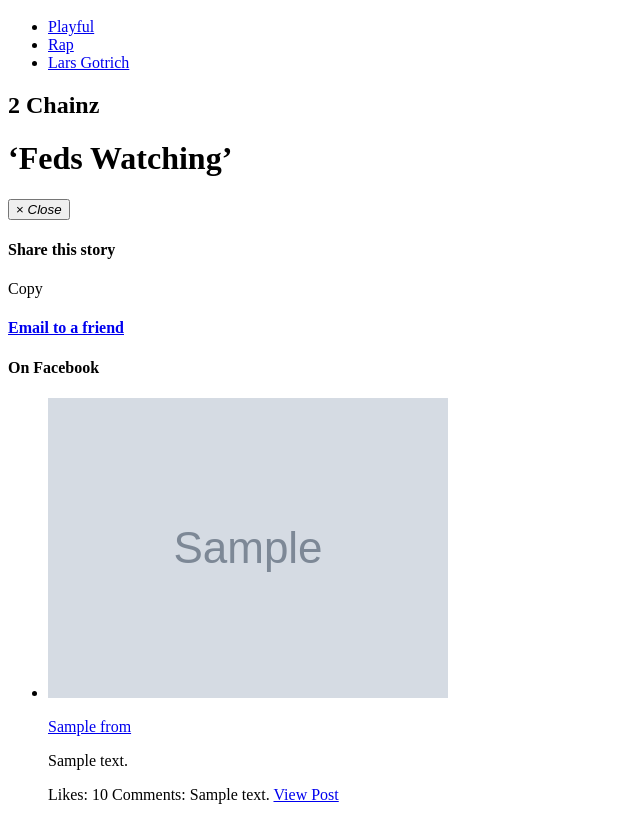
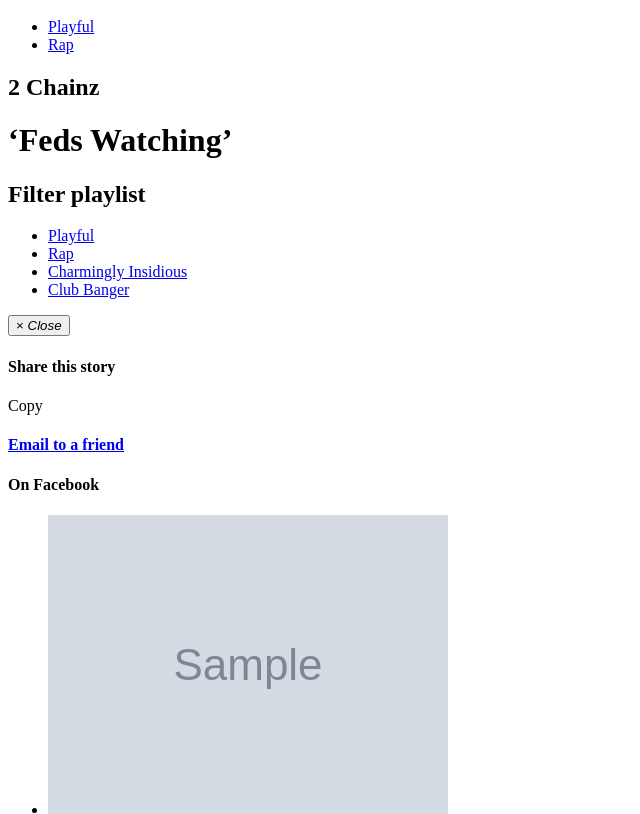
Before and after one commit to nprapps/bestsongs14, a Python web app: template templates/player.html in a window 1280 px wide. Shown: the part 775-1589 px from the top of the page, without its empty margins (0-640 px from the left). Run offline with Jinja, Linux system fonts and the light colour scheme; the template is opened without the code that fills it: most values are stand-ins (such as "Sample title", 1, 10 or a date in 2020); grey boxes marked "Sample" are stand-in pictures; some libraries are stand-ins or nearby versions.

Commit message:
Trying a new approach with the tags

```diff
--- a/templates/player.html
+++ b/templates/player.html
@@ -48,8 +48,7 @@
 
 					<ul class="list-unstyled">
 						<li><a href="#">Playful</a></li>
-						<li class="disabled"><a href="#">Rap</a></li>
-						<li><a href="#">Lars Gotrich</a></li>
+						<li><a href="#">Rap</a></li>
 					</ul>
 				</div>
 			</div>
@@ -73,7 +72,7 @@
 					<ul class="list-unstyled">
 						<li><a href="#">Charmingly Insidious</a></li>
 						<li><a href="#">Club Banger</a></li>
-						<li class="disabled"><a href="#">Bob Boilen</a></li>
+						<li><a href="#">Rap</a></li>
 					</ul>
 				</div>
 			</div>
@@ -82,17 +81,26 @@
 </div>
 
 
-<div class="fixed-player">
+<div class="player">
 	<div class="controls">
 		<a href="#" class="player-button"><i class="fa fa-pause"></i></a>
 	</div>
 
-	<h2 class="artist">2 Chainz</h2>
-	<h1 class="song-title">&lsquo;Feds Watching&rsquo;</h1>
+	<div class="player-progress">
+		<h2 class="artist">2 Chainz</h2>
+		<h1 class="song-title">&lsquo;Feds Watching&rsquo;</h1>
+		<div class="bar" style="width: 10%;"></div>
+	</div>
+</div>
 
-	<div class="player-progress">
-		<div class="bar" style="width: 20%;"></div>
-	</div>
+<div class="playlist-filters tags">
+	<h2>Filter playlist</h2>
+	<ul class="list-unstyled">
+		<li><a href="#">Playful</a></li>
+		<li><a href="#">Rap</a></li>
+		<li><a href="#">Charmingly Insidious</a></li>
+		<li><a href="#">Club Banger</a></li>
+	</ul>
 </div>
 
 {% endblock %}
```
Also changed, not shown: less/app.less (+73 -25 lines).
